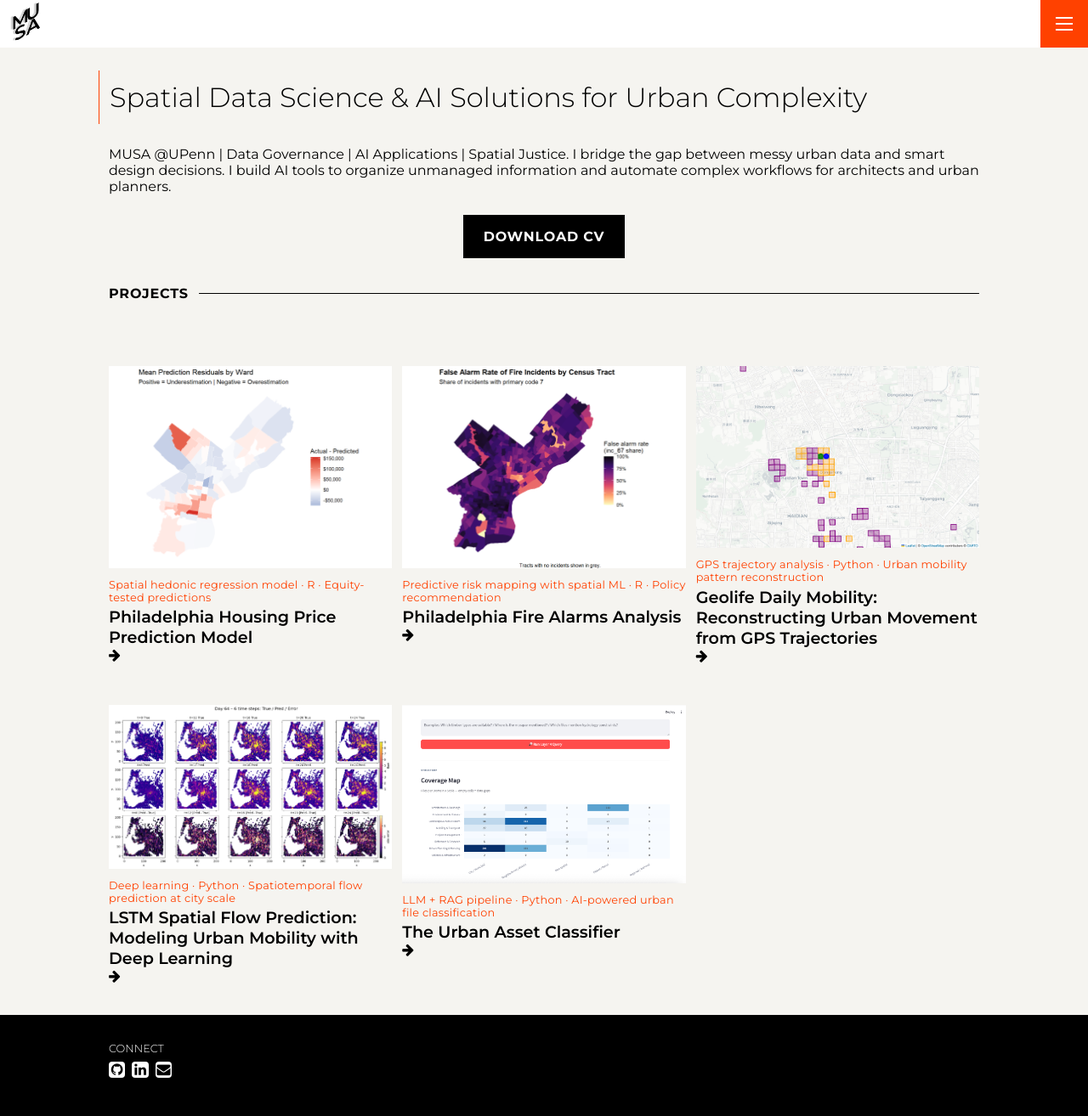
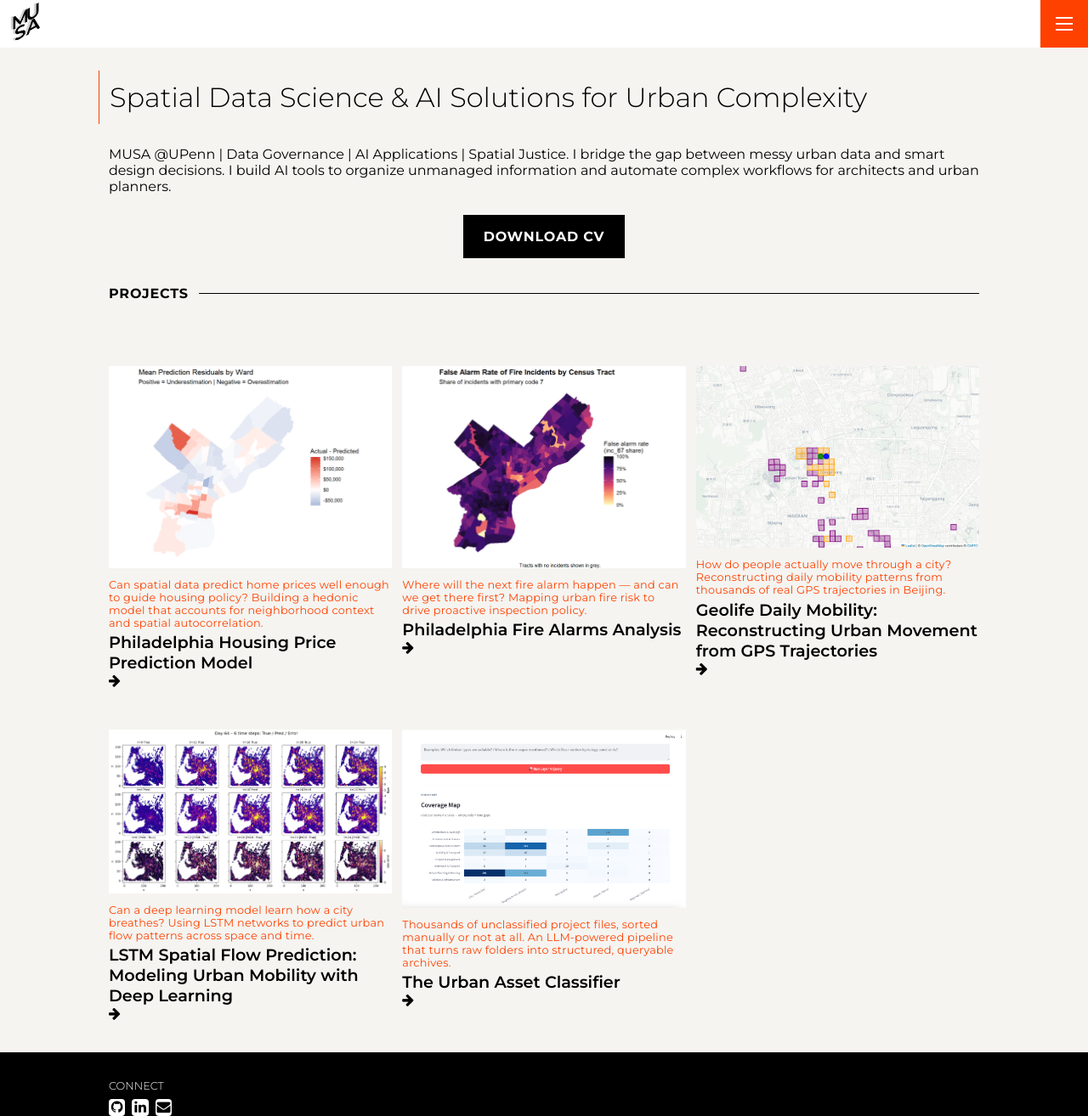
Before and after one commit to lluluciano0505/luciano_musa, a Jekyll site: the page built from index.md, in a window 1280 px wide and 1314 px high. Shown: the whole window at 85% size. Built offline with Jekyll 4.4.1, drawn with Linux system fonts in a browser that asks for light colours.

Commit message:
rewrite taglines as narrative problem statements

```diff
--- a/_projects/proj-1.md
+++ b/_projects/proj-1.md
@@ -2,7 +2,7 @@
 layout: post
 title: 'Philadelphia Housing Price Prediction Model'
 thumbnail: /assets/img/projects/proj-1/thumbnail.png
-tagline: 'Spatial hedonic regression model · R · Equity-tested predictions'
+tagline: 'Can spatial data predict home prices well enough to guide housing policy? Building a hedonic model that accounts for neighborhood context and spatial autocorrelation.'
 ---
 
 Can we predict home sale prices in Philadelphia with enough accuracy to be useful for policy? This project builds a spatial hedonic regression model trained on real transaction data, incorporating not just property characteristics but the neighborhood context that shapes value in ways traditional models often miss.
--- a/_projects/proj-2.md
+++ b/_projects/proj-2.md
@@ -2,7 +2,7 @@
 layout: post
 title: 'Philadelphia Fire Alarms Analysis'
 thumbnail: /assets/img/projects/proj-2/thumbnail.png
-tagline: 'Predictive risk mapping with spatial ML · R · Policy recommendation'
+tagline: 'Where will the next fire alarm happen — and can we get there first? Mapping urban fire risk to drive proactive inspection policy.'
 ---
 
 Where do fire alarms happen most in Philadelphia, and can we predict where they're likely to happen next? This final project builds on the full arc of the course — combining spatial analysis, predictive modeling, and policy thinking — to examine fire alarm patterns across the city and what they reveal about urban risk.
--- a/_projects/proj-3.md
+++ b/_projects/proj-3.md
@@ -2,7 +2,7 @@
 layout: post
 title: 'Geolife Daily Mobility: Reconstructing Urban Movement from GPS Trajectories'
 thumbnail: /assets/img/projects/proj-3/thumbnail.png
-tagline: 'GPS trajectory analysis · Python · Urban mobility pattern reconstruction'
+tagline: 'How do people actually move through a city? Reconstructing daily mobility patterns from thousands of real GPS trajectories in Beijing.'
 ---
 
 How do people actually move through a city — and what patterns emerge when you look at thousands of days of real GPS data? This project uses the [Microsoft Research Geolife dataset](https://www.microsoft.com/en-us/research/publication/geolife-gps-trajectory-dataset-user-guide/), a collection of high-resolution GPS trajectories from 182 users over several years in Beijing, to reconstruct daily home-based mobility patterns and examine the structure of urban movement at the individual level.
--- a/_projects/proj-4.md
+++ b/_projects/proj-4.md
@@ -2,7 +2,7 @@
 layout: post
 title: 'LSTM Spatial Flow Prediction: Modeling Urban Mobility with Deep Learning'
 thumbnail: /assets/img/projects/proj-4/thumbnail.png
-tagline: 'Deep learning · Python · Spatiotemporal flow prediction at city scale'
+tagline: 'Can a deep learning model learn how a city breathes? Using LSTM networks to predict urban flow patterns across space and time.'
 ---
 
 Can a deep learning model learn how a city breathes — the ebb and flow of people moving through urban space across the course of a day? This project builds and evaluates an LSTM-based sequence model for predicting next-step mobility flows across a metropolitan grid, using the [YJMob100K dataset](https://www.nature.com/articles/s41597-022-01754-0), an anonymized mobile phone trajectory dataset covering a large Japanese city at 500m × 500m spatial resolution and 30-minute temporal intervals.
--- a/_projects/proj-5.md
+++ b/_projects/proj-5.md
@@ -2,7 +2,7 @@
 layout: post
 title: 'The Urban Asset Classifier'
 thumbnail: /assets/img/projects/proj-5/proj5.png
-tagline: 'LLM + RAG pipeline · Python · AI-powered urban file classification'
+tagline: 'Thousands of unclassified project files, sorted manually or not at all. An LLM-powered pipeline that turns raw folders into structured, queryable archives.'
 ---
 
 Large-scale urban projects — architecture, GIS, infrastructure — generate thousands of files over their lifetimes: CAD drawings, PDFs, shapefiles, financial spreadsheets. In practice, almost none of them are systematically organized. They pile up in labyrinthine directory trees, manually sorted (badly) or not sorted at all. When someone needs to audit a project archive, assess data sensitivity, or answer a basic question like *"what do we have from the design development phase?"*, the answer is usually: hours of manual triage.
```
